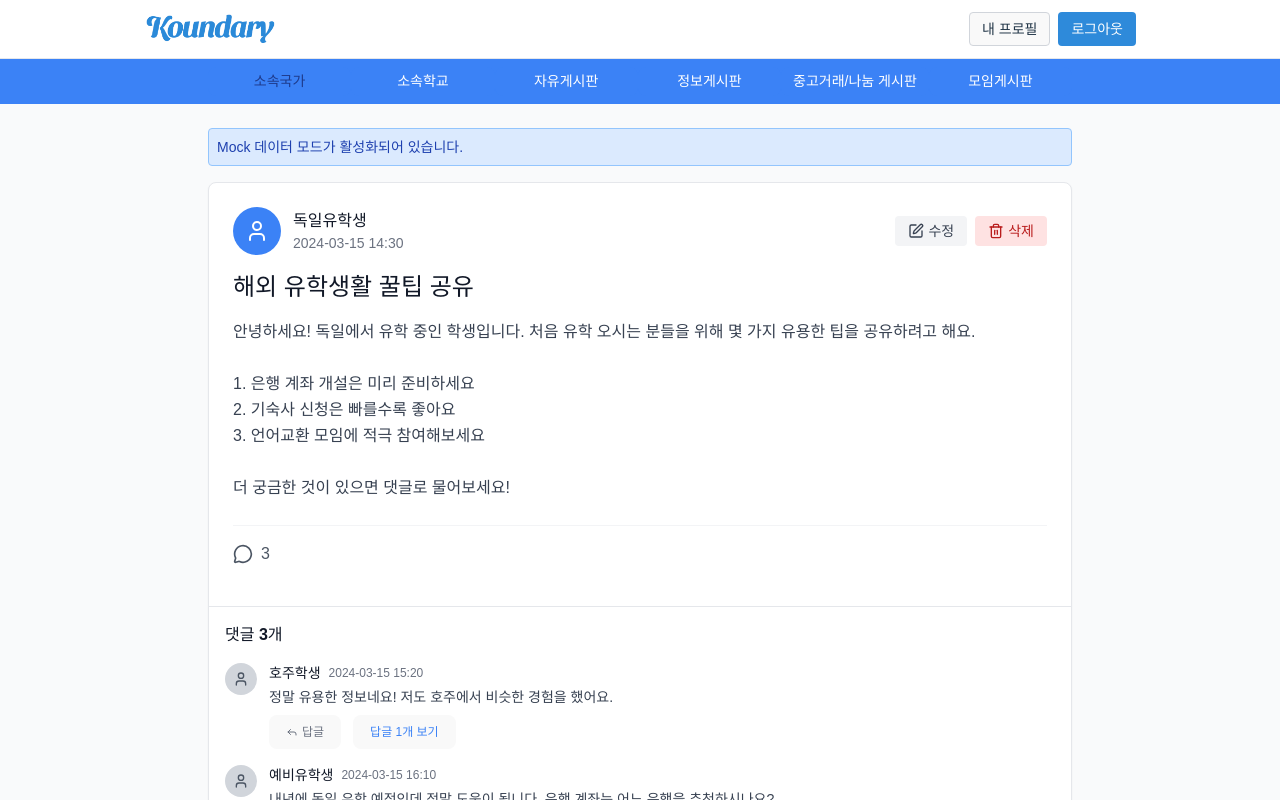
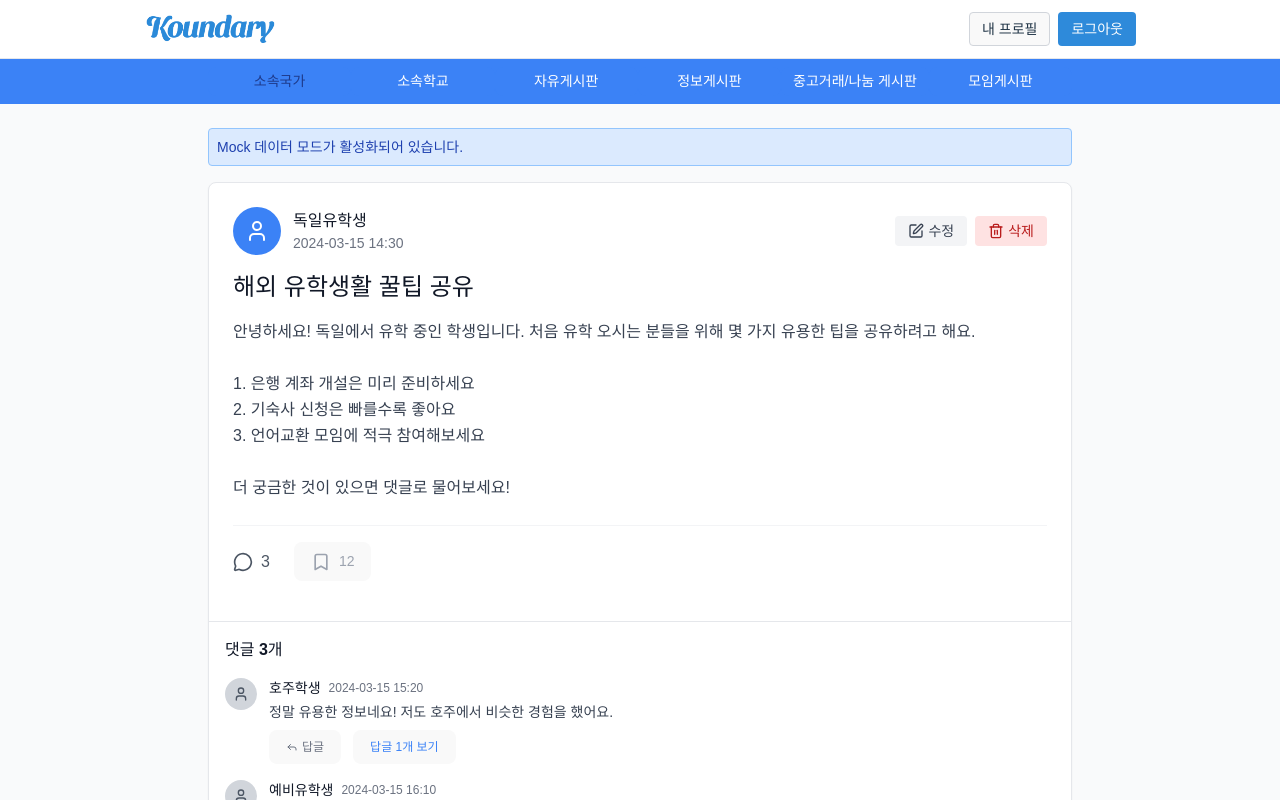
Before and after one commit to ekfgo0/koundary-oreum-web, a React (Vite) app: page /mypost/1 in a window 1280 px wide. Shown: the top 800 px of the page. Built offline with nearby package versions, Linux system fonts and the light colour scheme.

Commit message:
feat: 내가 작성한 글에서도 스크랩 수를 볼 수 있도록 수정

```diff
--- a/src/components/auth/MyPostForm.jsx
+++ b/src/components/auth/MyPostForm.jsx
@@ -53,6 +53,14 @@ const MyPostForm = ({ postData, comments, setComments }) => {
     } finally {
       setIsDeleting(false);
     }
+  };
+
+  // 스크랩 버튼 클릭 (내 글이 아닐 때만)
+  const handleScrap = () => {
+    if (postData.isMyPost) return; // 내 글이면 아무것도 하지 않음
+
+    // 여기에 스크랩 API 호출 로직 추가
+    console.log('스크랩 처리');
   };
 
   // 댓글 추가
@@ -184,12 +192,19 @@ const MyPostForm = ({ postData, comments, setComments }) => {
             <span>{getTotalCommentCount()}</span>
           </div>
 
-          {!postData.isMyPost && (
-            <button className="flex items-center gap-2 text-gray-600 hover:text-blue-500 transition-colors">
-              <Bookmark className="w-5 h-5" />
-              <span>{postData.scrapCount}</span>
-            </button>
-          )}
+          {/* 스크랩 버튼/수 - 항상 표시하되, 내 글일 때는 클릭 불가능하게 */}
+          <button
+            onClick={handleScrap}
+            disabled={postData.isMyPost}
+            className={`flex items-center gap-2 transition-colors ${
+              postData.isMyPost
+                ? 'text-gray-400 cursor-not-allowed'
+                : 'text-gray-600 hover:text-blue-500'
+            }`}
+          >
+            <Bookmark className="w-5 h-5" />
+            <span>{postData.scrapCount}</span>
+          </button>
         </div>
       </div>
 
```
